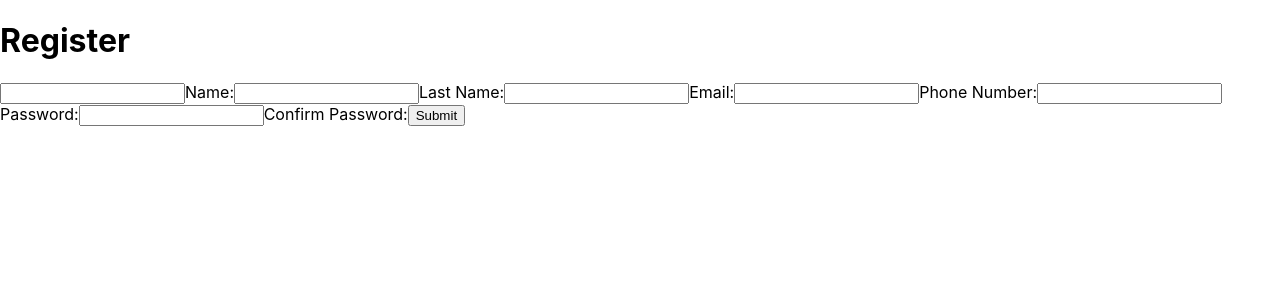
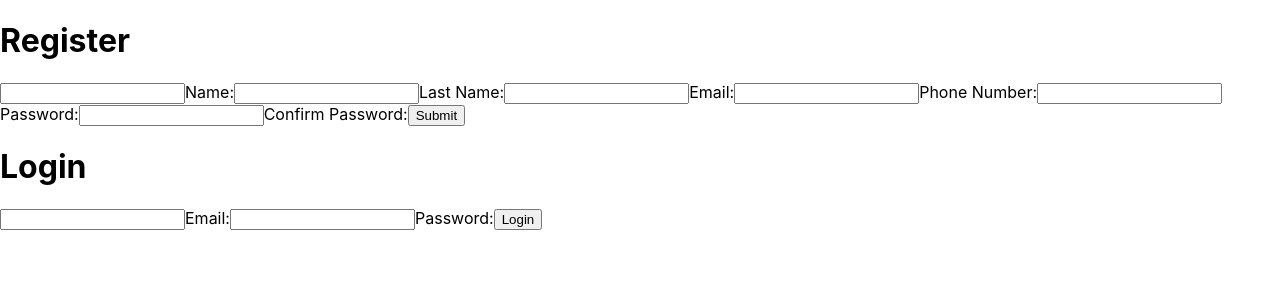
Before and after one commit to Eshhaa11/React-lesson1, a React (Create React App) app: page / in a window 1280 px wide. Shown: the top 300 px of the page. Built offline with nearby package versions, Linux system fonts and the light colour scheme.

Commit message:
Add LogInComponent to App for user authentication

```diff
--- a/src/App.js
+++ b/src/App.js
@@ -1,9 +1,11 @@
 import FormComponent from "./Components/FormComponent.js";
+import LogInComponent from "./Components/LogInComponent.js";
 
 const App = () => {
   return (
     <div className="App">
       <FormComponent />
+      <LogInComponent />
     </div>
   );
 }
```
